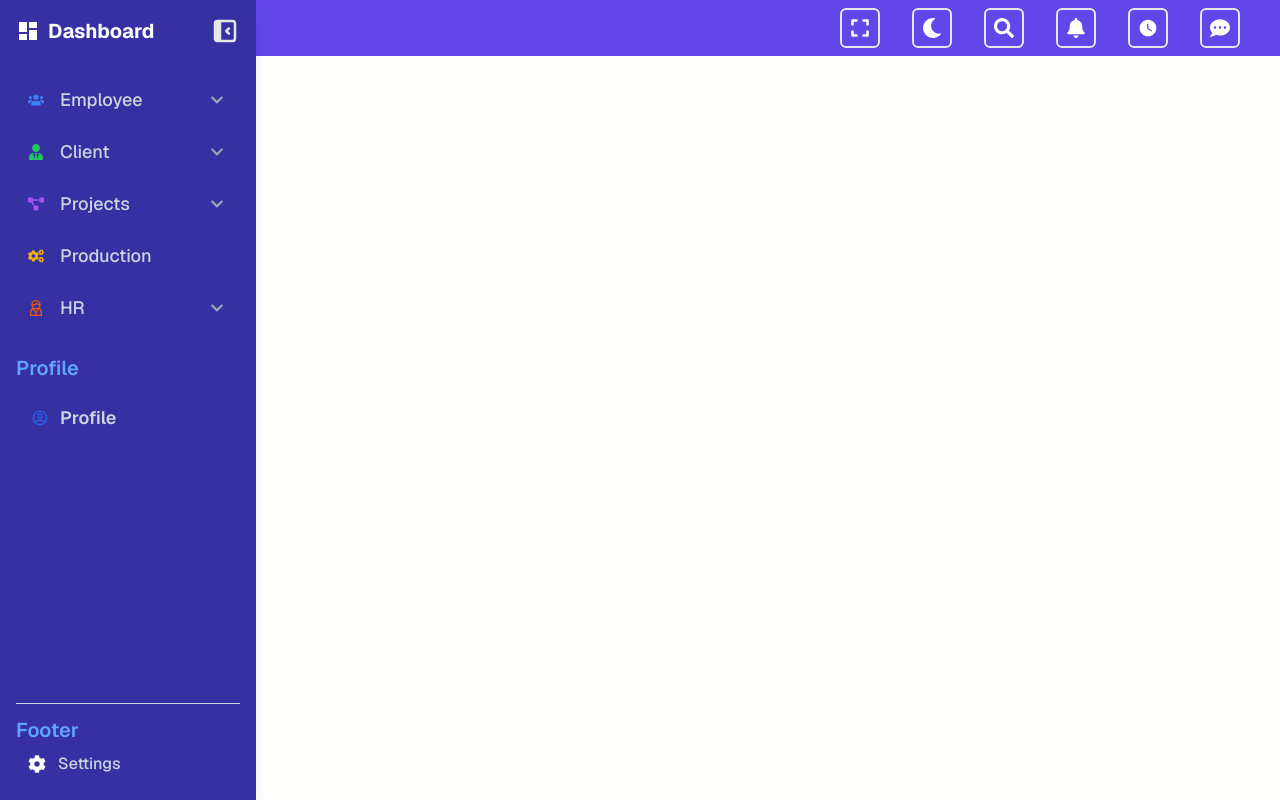
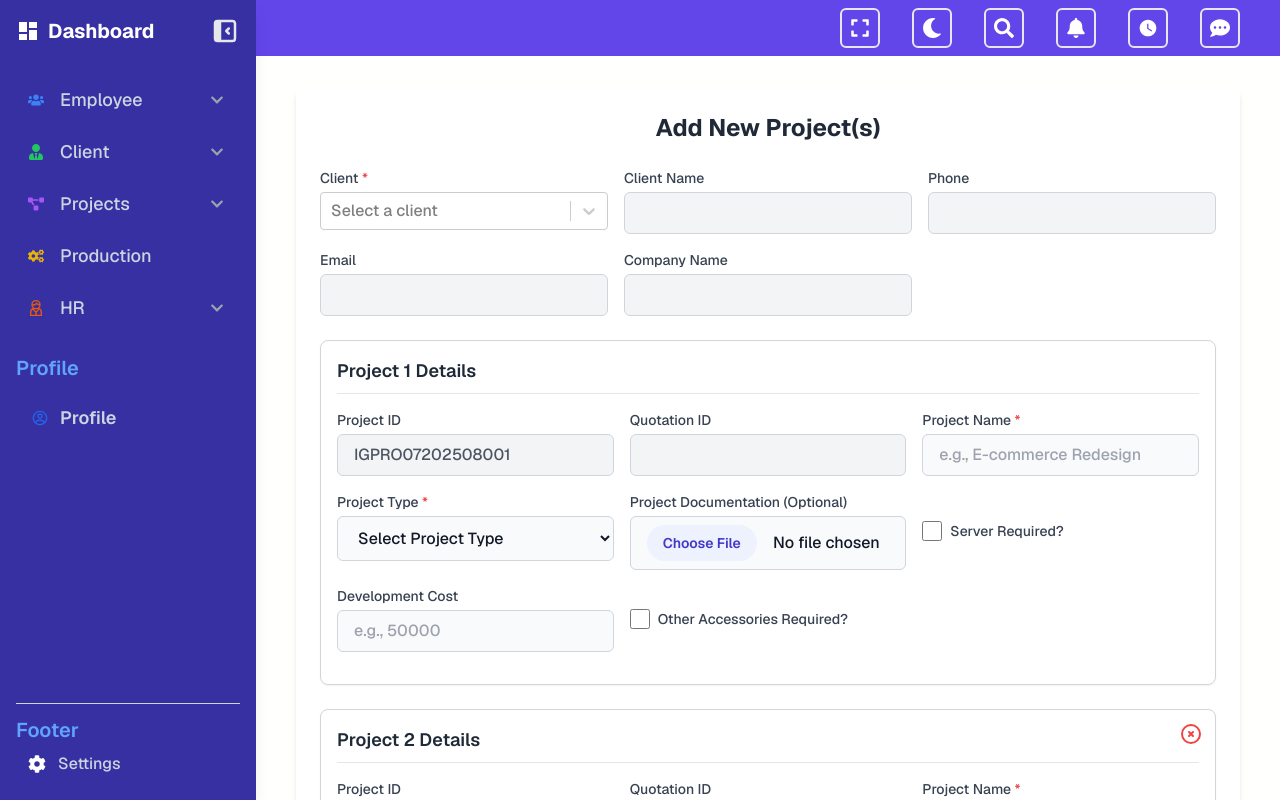
Before and after one commit to Skythrill256/HRMS, a React (Vite) app in the folder Frontend/: page /admin-dashboard/projects/addproject/1 in a window 1280 px wide. Built offline with nearby package versions, Linux system fonts and the light colour scheme.

Commit message:
render issue solved

```diff
--- a/Frontend/src/Dashboards/Admin-Dashboard/projects/TotalProjects.jsx
+++ b/Frontend/src/Dashboards/Admin-Dashboard/projects/TotalProjects.jsx
@@ -1,12 +1,13 @@
 import { useNavigate, useParams, Routes, Route,  } from "react-router-dom";
 import Workordergeneratedproject from "./workordergeneratedproject";
 import ProjectProfile from "./ProjectProfile";
+import AddProject from "./AddProject";
 const TotalProjects = () => {
   return(
     <Routes>
       <Route path="/" element={<Workordergeneratedproject/>}/>
       <Route path="profile/:projectId" element={<ProjectProfile/>}/>
-
+      <Route path="addproject/:id" element={<AddProject />} />
     </Routes>
   )
 }
```
